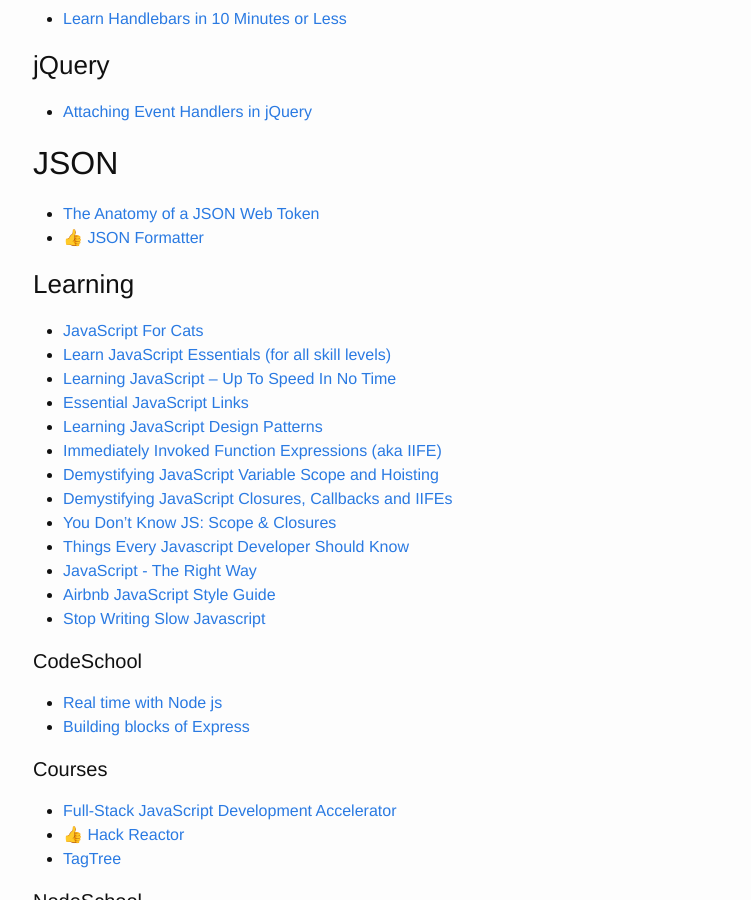
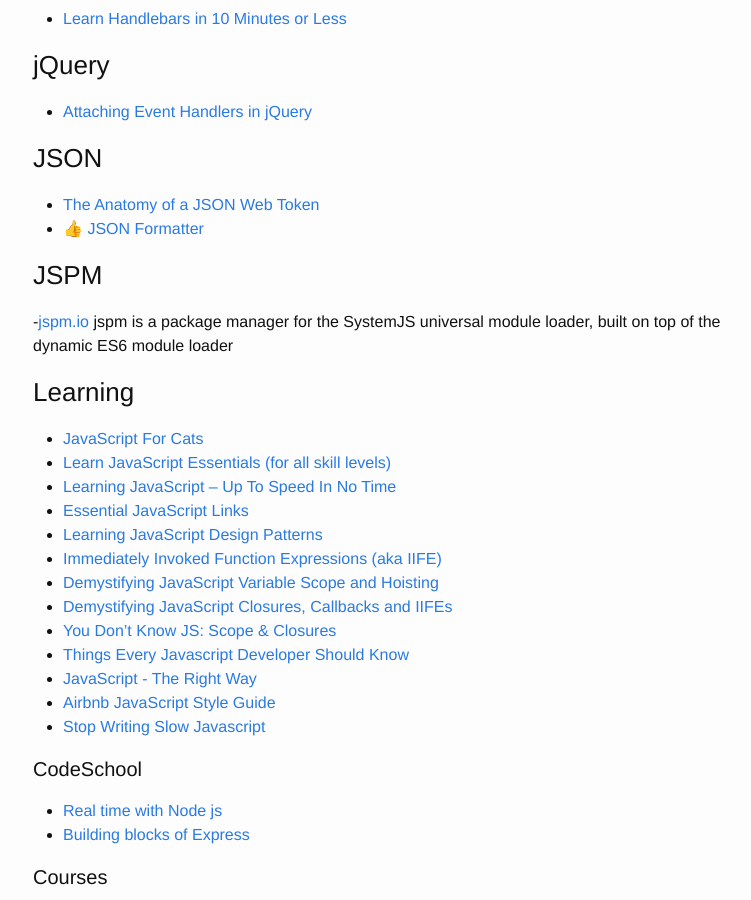
Before and after one commit to brownerd/brownerd.github.io, a Jekyll site: the page built from _posts/2015-01-01-reading-list-2015.md, in a window 1280 px wide and 900 px high, scrolled down 10387 px. Shown: the whole window, without its empty margins (237-988 px from the left). Built offline with Jekyll 4.4.1, drawn with Linux system fonts in a browser that asks for light colours; emoji names are drawn with the system emoji font; some of the changed text lies outside the part shown.

Commit message:
webpack, systemjs

```diff
--- a/_posts/2015-01-01-reading-list-2015.md
+++ b/_posts/2015-01-01-reading-list-2015.md
@@ -597,11 +597,17 @@ A SIMPLE WEBSITE IN NODE.JS WITH EXPRESS, JADE AND STYLUS](http://www.clock.co.u
 
 
 
-## JSON
+### JSON
 - [The Anatomy of a JSON Web Token](https://scotch.io/tutorials/the-anatomy-of-a-json-web-token)
 - [:+1: JSON Formatter](http://jsonformatter.curiousconcept.com/)
 
 
+
+
+
+
+### JSPM
+-[jspm.io](http://jspm.io/http://jspm.io/) jspm is a package manager for the SystemJS universal module loader, built on top of the dynamic ES6 module loader
 
 
 
@@ -836,7 +842,8 @@ An easier, faster way to build apps with React and JavaScript.
 
 
 
-
+### SystemJS
+- [SystemJS](https://github.com/systemjs/systemjs)
 
 
 
```
Also changed, not shown: other parts of _posts/2015-01-01-reading-list-2015.md (+3 -1 lines).
